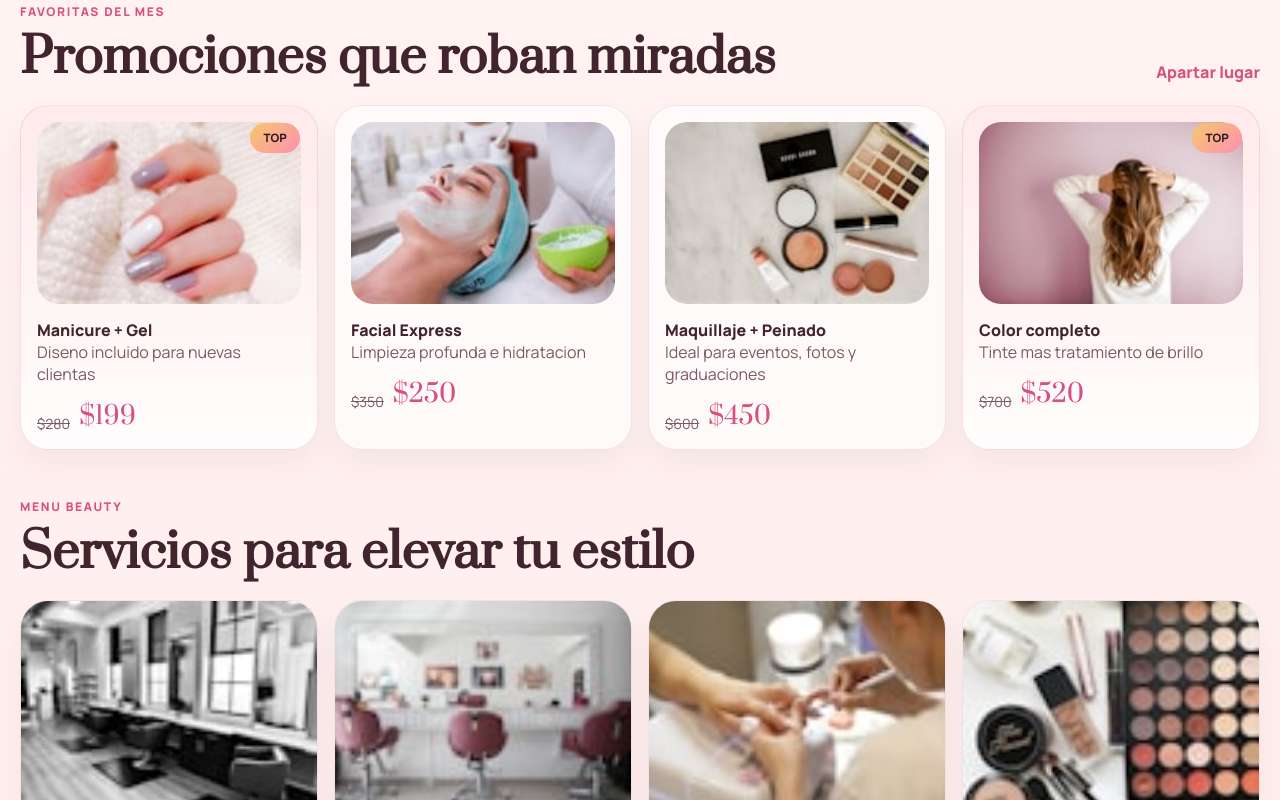
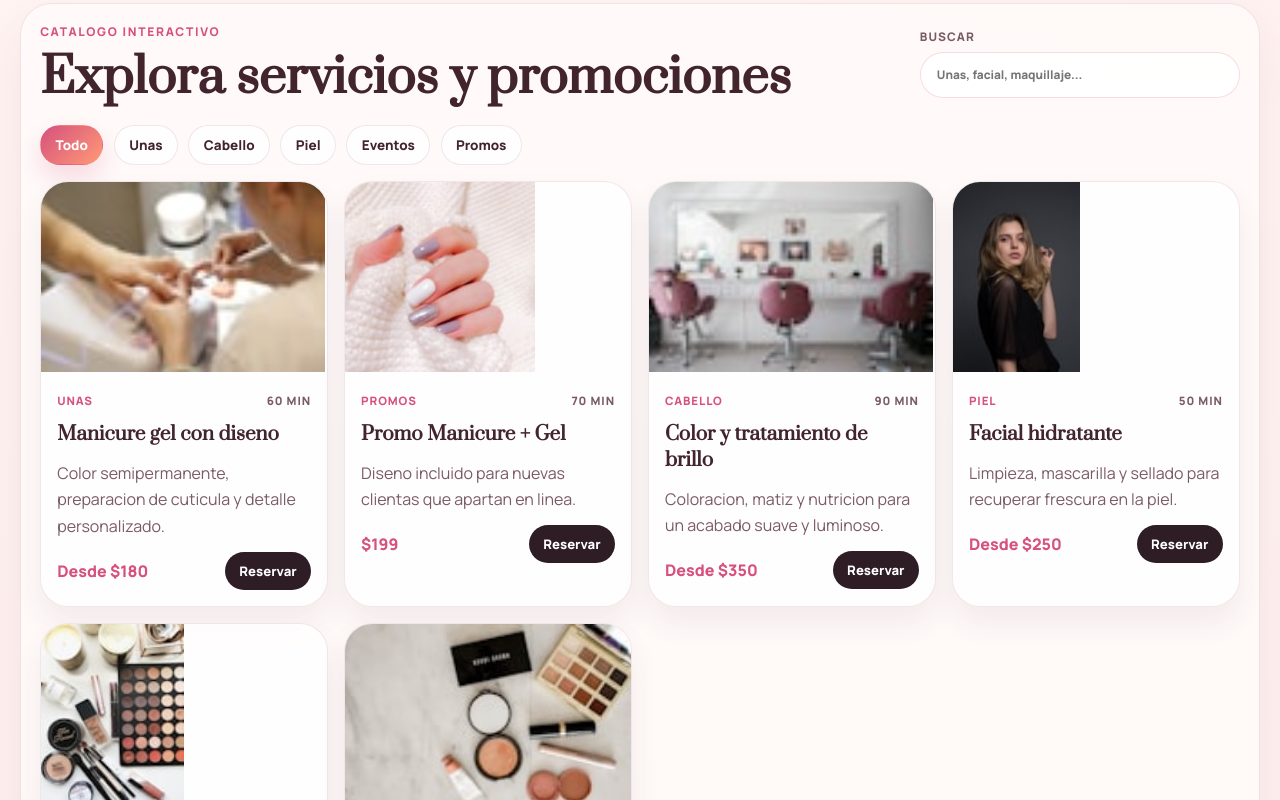
Before and after one commit to GHz-0/EsteticaNails, a Vue app: page / in a window 1280 px wide. Shown: the part 1040-1840 px from the top of the page. Built offline with nearby package versions, Linux system fonts and the light colour scheme.

Commit message:
Agregar catalogo interactivo en inicio

```diff
--- a/src/modulos/autenticacion/vistas/InicioView.vue
+++ b/src/modulos/autenticacion/vistas/InicioView.vue
@@ -91,6 +91,71 @@
         <div class="promo-chip">Agenda online</div>
         <p>Promos activas en manicure, facial express y maquillaje social.</p>
         <RouterLink to="/registro" class="promo-link">Ver promociones</RouterLink>
+      </section>
+
+      <section class="section catalog-section">
+        <header class="section-head catalog-head">
+          <div>
+            <p class="section-kicker">Catalogo interactivo</p>
+            <h2>Explora servicios y promociones</h2>
+          </div>
+
+          <label class="catalog-search" for="catalog-search">
+            <span>Buscar</span>
+            <input
+              id="catalog-search"
+              v-model="busquedaCatalogo"
+              type="search"
+              placeholder="Unas, facial, maquillaje..."
+            />
+          </label>
+        </header>
+
+        <div class="catalog-filters" aria-label="Filtrar catalogo">
+          <button
+            v-for="categoria in catalogoCategorias"
+            :key="categoria.valor"
+            type="button"
+            class="catalog-filter"
+            :class="{ active: categoriaActiva === categoria.valor }"
+            @click="categoriaActiva = categoria.valor"
+          >
+            {{ categoria.etiqueta }}
+          </button>
+        </div>
+
+        <div v-if="catalogoFiltrado.length" class="catalog-grid">
+          <article
+            v-for="(item, i) in catalogoFiltrado"
+            :key="item.titulo"
+            class="catalog-card"
+            :style="{ '--delay': `${i * 55}ms` }"
+          >
+            <img :src="item.imagen" :alt="item.titulo" class="catalog-image" />
+
+            <div class="catalog-body">
+              <div class="catalog-top">
+                <span class="catalog-tag">{{ item.categoria }}</span>
+                <span class="catalog-duration">{{ item.duracion }}</span>
+              </div>
+
+              <h3>{{ item.titulo }}</h3>
+              <p>{{ item.descripcion }}</p>
+
+              <div class="catalog-footer">
+                <span class="catalog-price">{{ item.precio }}</span>
+                <RouterLink to="/registro" class="catalog-action">Reservar</RouterLink>
+              </div>
+            </div>
+          </article>
+        </div>
+
+        <div v-else class="catalog-empty">
+          <p>No encontramos resultados con ese filtro.</p>
+          <button type="button" class="catalog-action" @click="limpiarCatalogo">
+            Ver todo
+          </button>
+        </div>
       </section>
 
       <section class="section">
@@ -223,7 +288,11 @@
 </template>
 
 <script setup>
+import { computed, ref } from "vue";
+
 const anioActual = new Date().getFullYear();
+const categoriaActiva = ref("Todos");
+const busquedaCatalogo = ref("");
 
 const imagenesUi = {
   cta: "/img/inicio/cta.jpg",
@@ -344,6 +413,86 @@ const beneficios = [
     texto: "Aparta tu cita en pocos pasos y recibe promociones especiales.",
   },
 ];
+
+const catalogoCategorias = [
+  { etiqueta: "Todo", valor: "Todos" },
+  { etiqueta: "Unas", valor: "Unas" },
+  { etiqueta: "Cabello", valor: "Cabello" },
+  { etiqueta: "Piel", valor: "Piel" },
+  { etiqueta: "Eventos", valor: "Eventos" },
+  { etiqueta: "Promos", valor: "Promos" },
+];
+
+const catalogoItems = [
+  {
+    imagen: "/img/inicio/servicio-unas.jpg",
+    titulo: "Manicure gel con diseno",
+    descripcion: "Color semipermanente, preparacion de cuticula y detalle personalizado.",
+    precio: "Desde $180",
+    duracion: "60 min",
+    categoria: "Unas",
+  },
+  {
+    imagen: "/img/inicio/promo-manicure.jpg",
+    titulo: "Promo Manicure + Gel",
+    descripcion: "Diseno incluido para nuevas clientas que apartan en linea.",
+    precio: "$199",
+    duracion: "70 min",
+    categoria: "Promos",
+  },
+  {
+    imagen: "/img/inicio/servicio-color.jpg",
+    titulo: "Color y tratamiento de brillo",
+    descripcion: "Coloracion, matiz y nutricion para un acabado suave y luminoso.",
+    precio: "Desde $350",
+    duracion: "90 min",
+    categoria: "Cabello",
+  },
+  {
+    imagen: "/img/inicio/servicio-facial.jpg",
+    titulo: "Facial hidratante",
+    descripcion: "Limpieza, mascarilla y sellado para recuperar frescura en la piel.",
+    precio: "Desde $250",
+    duracion: "50 min",
+    categoria: "Piel",
+  },
+  {
+    imagen: "/img/inicio/servicio-maquillaje.jpg",
+    titulo: "Maquillaje social",
+    descripcion: "Acabado profesional para fotos, graduaciones, bodas y eventos.",
+    precio: "Desde $300",
+    duracion: "75 min",
+    categoria: "Eventos",
+  },
+  {
+    imagen: "/img/inicio/promo-maquillaje.jpg",
+    titulo: "Promo Maquillaje + Peinado",
+    descripcion: "Paquete completo para lucir lista antes de tu evento especial.",
+    precio: "$450",
+    duracion: "2 h",
+    categoria: "Promos",
+  },
+];
+
+const catalogoFiltrado = computed(() => {
+  const busqueda = busquedaCatalogo.value.trim().toLowerCase();
+
+  return catalogoItems.filter((item) => {
+    const coincideCategoria =
+      categoriaActiva.value === "Todos" || item.categoria === categoriaActiva.value;
+    const coincideBusqueda = [item.titulo, item.descripcion, item.categoria]
+      .join(" ")
+      .toLowerCase()
+      .includes(busqueda);
+
+    return coincideCategoria && coincideBusqueda;
+  });
+});
+
+function limpiarCatalogo() {
+  categoriaActiva.value = "Todos";
+  busquedaCatalogo.value = "";
+}
 </script>
 
 <style scoped>
@@ -778,6 +927,183 @@ const beneficios = [
   grid-template-columns: repeat(auto-fit, minmax(240px, 1fr));
 }
 
+.catalog-section {
+  padding: 1.2rem;
+  border: 1px solid var(--line);
+  border-radius: 32px;
+  background: rgba(255, 255, 255, 0.56);
+  box-shadow: 0 24px 48px rgba(90, 52, 67, 0.08);
+}
+
+.catalog-head {
+  align-items: center;
+}
+
+.catalog-search {
+  display: grid;
+  gap: 0.4rem;
+  min-width: min(100%, 320px);
+  color: var(--muted);
+  font-size: 0.74rem;
+  font-weight: 800;
+  letter-spacing: 0.1em;
+  text-transform: uppercase;
+}
+
+.catalog-search input {
+  width: 100%;
+  min-height: 46px;
+  padding: 0 1rem;
+  border: 1px solid rgba(214, 81, 125, 0.2);
+  border-radius: 999px;
+  outline: none;
+  color: var(--text);
+  font: inherit;
+  letter-spacing: 0;
+  text-transform: none;
+  background: rgba(255, 255, 255, 0.86);
+  transition:
+    border-color 0.2s ease,
+    box-shadow 0.2s ease;
+}
+
+.catalog-search input:focus {
+  border-color: rgba(214, 81, 125, 0.55);
+  box-shadow: 0 0 0 4px rgba(214, 81, 125, 0.12);
+}
+
+.catalog-filters {
+  display: flex;
+  gap: 0.65rem;
+  flex-wrap: wrap;
+  margin-bottom: 1rem;
+}
+
+.catalog-filter {
+  min-height: 40px;
+  padding: 0 0.9rem;
+  border: 1px solid var(--line);
+  border-radius: 999px;
+  color: var(--text);
+  font: inherit;
+  font-size: 0.84rem;
+  font-weight: 800;
+  background: rgba(255, 255, 255, 0.72);
+  cursor: pointer;
+  transition:
+    transform 0.2s ease,
+    border-color 0.2s ease,
+    background 0.2s ease;
+}
+
+.catalog-filter:hover {
+  transform: translateY(-2px);
+  border-color: rgba(214, 81, 125, 0.28);
+}
+
+.catalog-filter.active {
+  color: #fff;
+  border-color: transparent;
+  background: linear-gradient(135deg, var(--berry), var(--peach));
+  box-shadow: 0 12px 26px rgba(214, 81, 125, 0.2);
+}
+
+.catalog-grid {
+  display: grid;
+  grid-template-columns: repeat(auto-fit, minmax(250px, 1fr));
+  gap: 1rem;
+}
+
+.catalog-card {
+  overflow: hidden;
+  border: 1px solid var(--line);
+  border-radius: 28px;
+  background: rgba(255, 255, 255, 0.78);
+  box-shadow: 0 16px 30px rgba(90, 52, 67, 0.07);
+  animation: rise 0.55s ease both;
+  animation-delay: var(--delay, 0ms);
+}
+
+.catalog-image {
+  height: 190px;
+}
+
+.catalog-body {
+  display: grid;
+  gap: 0.8rem;
+  padding: 1rem;
+}
+
+.catalog-top,
+.catalog-footer {
+  display: flex;
+  align-items: center;
+  justify-content: space-between;
+  gap: 0.8rem;
+}
+
+.catalog-tag,
+.catalog-duration {
+  font-size: 0.72rem;
+  font-weight: 800;
+  letter-spacing: 0.08em;
+  text-transform: uppercase;
+}
+
+.catalog-tag {
+  color: var(--berry);
+}
+
+.catalog-duration {
+  color: var(--muted);
+}
+
+.catalog-body h3 {
+  margin: 0;
+  font-family: "Prata", serif;
+  font-size: 1.18rem;
+}
+
+.catalog-body p,
+.catalog-empty p {
+  margin: 0;
+  color: var(--muted);
+  line-height: 1.65;
+}
+
+.catalog-price {
+  color: var(--berry);
+  font-weight: 900;
+}
+
+.catalog-action {
+  display: inline-flex;
+  align-items: center;
+  justify-content: center;
+  min-height: 38px;
+  padding: 0 0.9rem;
+  border: 0;
+  border-radius: 999px;
+  color: #fff;
+  font: inherit;
+  font-size: 0.82rem;
+  font-weight: 900;
+  text-decoration: none;
+  background: var(--dark);
+  cursor: pointer;
+}
+
+.catalog-empty {
+  display: flex;
+  align-items: center;
+  justify-content: space-between;
+  gap: 1rem;
+  padding: 1.15rem;
+  border: 1px dashed rgba(214, 81, 125, 0.28);
+  border-radius: 24px;
+  background: rgba(255, 255, 255, 0.64);
+}
+
 .promo-card,
 .service-card,
 .testimonial-card,
@@ -1038,6 +1364,8 @@ const beneficios = [
   }
 
   .promo-strip,
+  .catalog-head,
+  .catalog-empty,
   .final-cta {
     display: grid;
     grid-template-columns: 1fr;
```
